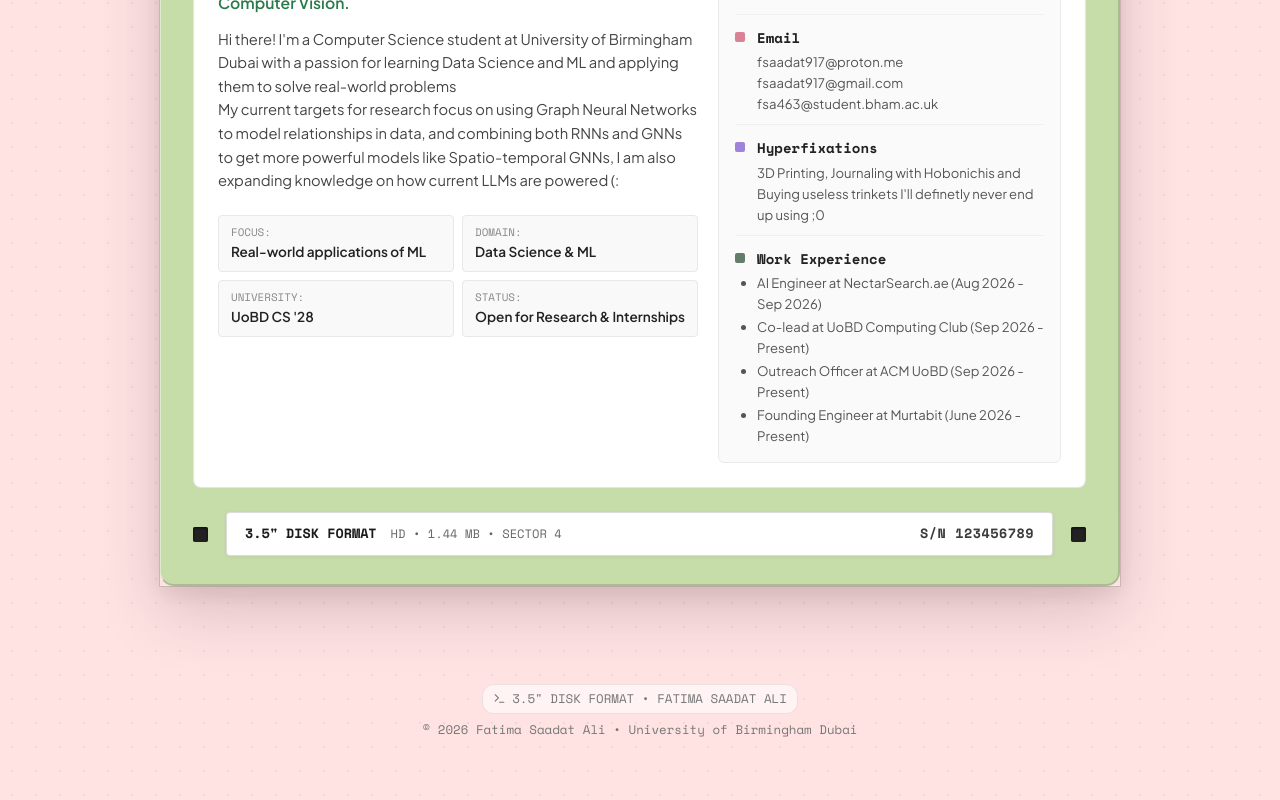
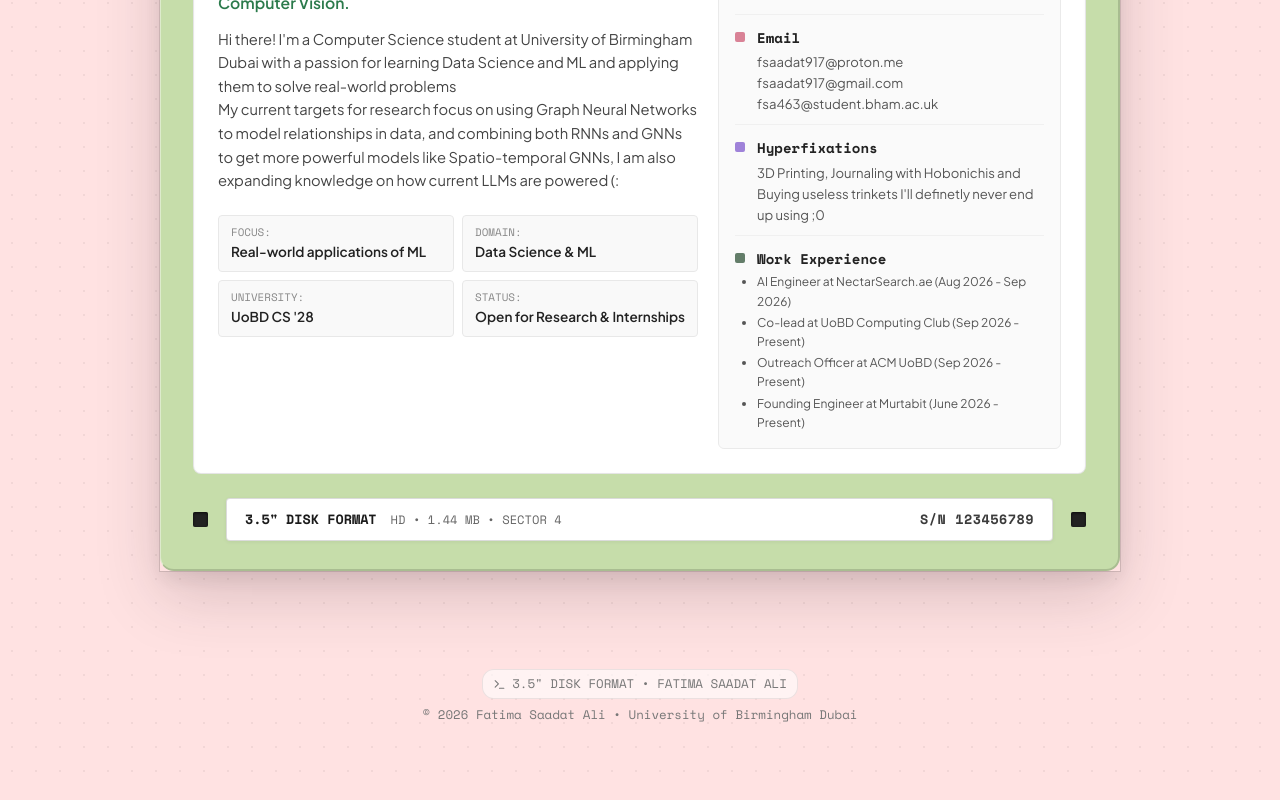
Before and after one commit to FatimaSaadat17/Personal-Website-Fatima-Ali, a React (Vite) app: page / in a window 1280 px wide. Shown: the part 1521-2321 px from the top of the page. Built offline with nearby package versions, Linux system fonts and the light colour scheme; no server answers; the HTML template or start-up script is replaced by a standard one; a web font is replaced by a local one.

Commit message:
Update App.css

```diff
--- a/src/App.css
+++ b/src/App.css
@@ -362,7 +362,7 @@
 }
 
 .focus-item li {
-  font-size: 0.82rem;
+  font-size: 0.75rem;
   color: #555555;
   margin-top: 2px;
 }
```
